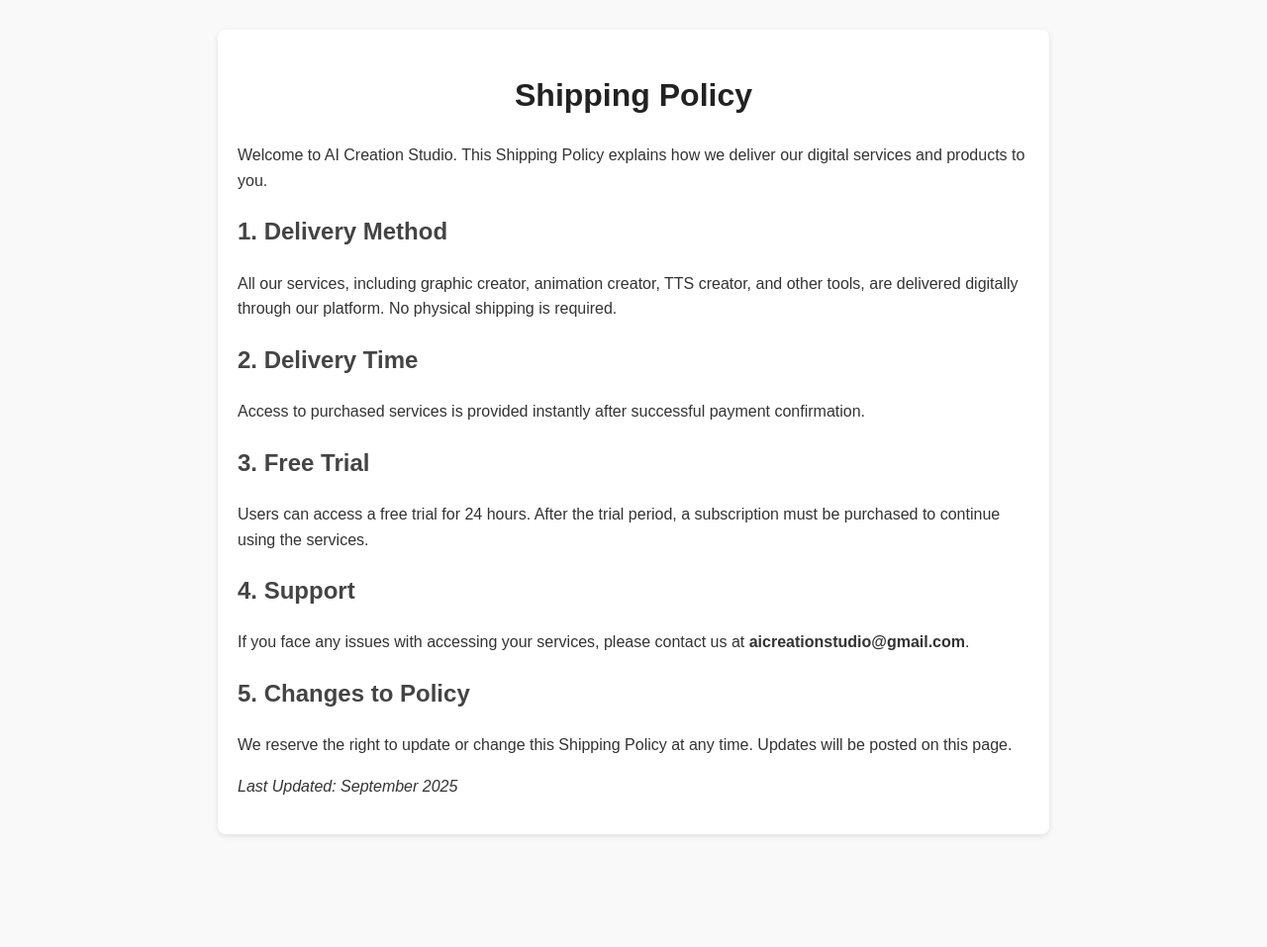
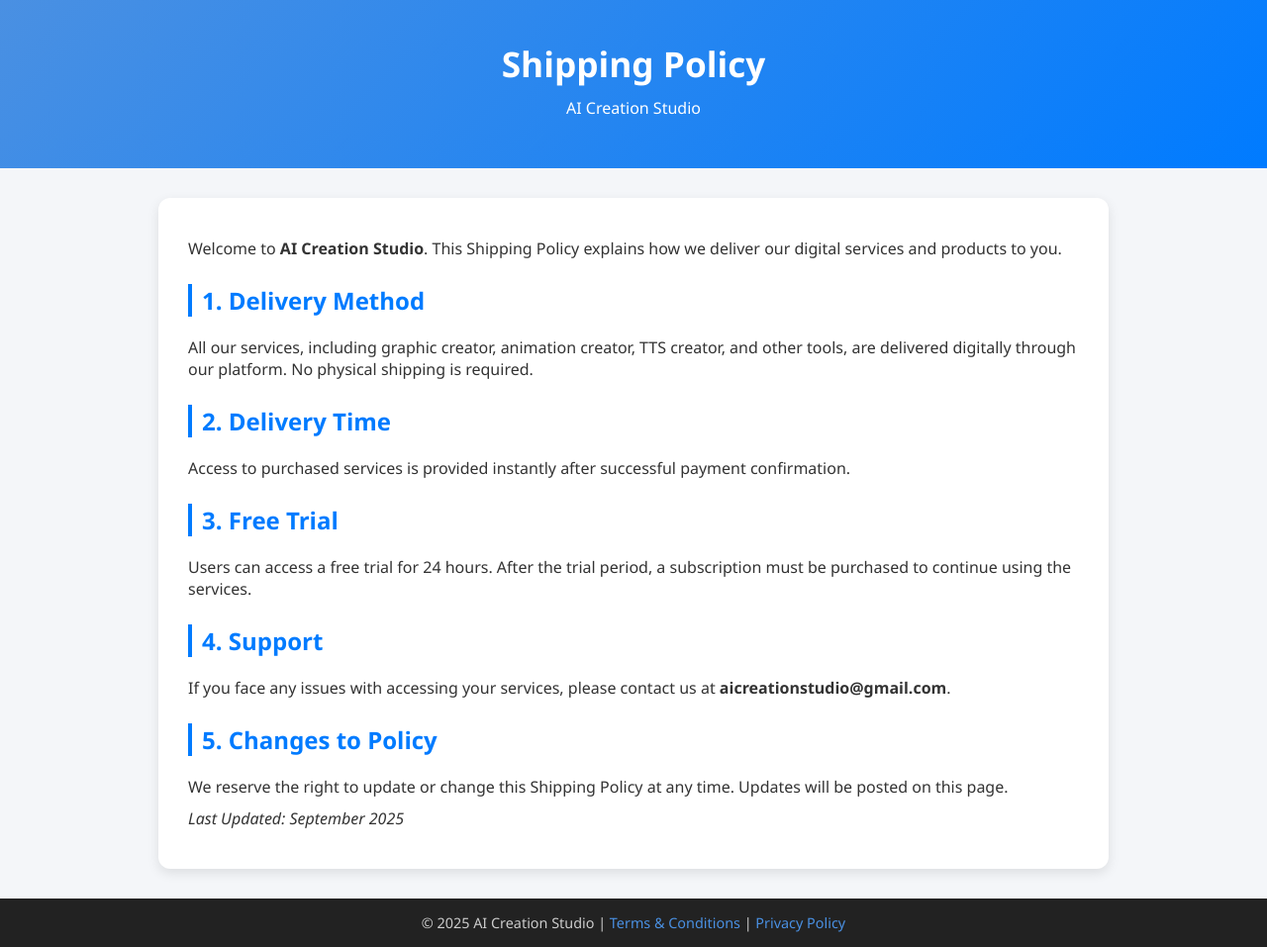
Before and after one commit to ailaboratory56-collab/Ai-creation-studio, a plain HTML site: page shipping.html in a window 1280 px wide. Shown: the whole page at 99% size. Before the commit the page ends 873 px from the top, so only its background shows below. Drawn offline with Linux system fonts and the light colour scheme.

Commit message:
Update shipping.html

```diff
--- a/shipping.html
+++ b/shipping.html
@@ -3,37 +3,65 @@
 <head>
   <meta charset="UTF-8">
   <meta name="viewport" content="width=device-width, initial-scale=1.0">
-  <title>Shipping Policy</title>
+  <title>Shipping Policy - AI Creation Studio</title>
   <style>
     body {
-      font-family: Arial, sans-serif;
-      margin: 30px;
-      background-color: #f9f9f9;
+      font-family: "Segoe UI", Arial, sans-serif;
+      margin: 0;
+      padding: 0;
+      background: #f4f6f9;
       color: #333;
-      line-height: 1.6;
     }
-    h1 {
+    header {
+      background: linear-gradient(135deg, #4a90e2, #007bff);
+      color: white;
       text-align: center;
-      color: #222;
+      padding: 40px 20px;
+    }
+    header h1 {
+      margin: 0;
+      font-size: 2.2rem;
     }
     .container {
-      max-width: 800px;
-      margin: auto;
-      padding: 20px;
+      max-width: 900px;
+      margin: 30px auto;
       background: #fff;
-      border-radius: 8px;
-      box-shadow: 0 2px 6px rgba(0,0,0,0.1);
+      padding: 30px;
+      border-radius: 12px;
+      box-shadow: 0 4px 12px rgba(0,0,0,0.1);
     }
     h2 {
-      margin-top: 20px;
-      color: #444;
+      color: #007bff;
+      margin-top: 25px;
+      border-left: 4px solid #007bff;
+      padding-left: 10px;
+    }
+    p {
+      margin: 10px 0;
+      font-size: 1rem;
+    }
+    footer {
+      text-align: center;
+      padding: 15px;
+      margin-top: 30px;
+      background: #222;
+      color: #ccc;
+      font-size: 0.9rem;
+    }
+    footer a {
+      color: #4a90e2;
+      text-decoration: none;
     }
   </style>
 </head>
 <body>
+  <header>
+    <h1>Shipping Policy</h1>
+    <p>AI Creation Studio</p>
+  </header>
+
   <div class="container">
-    <h1>Shipping Policy</h1>
-    <p>Welcome to AI Creation Studio. This Shipping Policy explains how we deliver our digital services and products to you.</p>
+    <p>Welcome to <b>AI Creation Studio</b>. This Shipping Policy explains how we deliver our digital services and products to you.</p>
 
     <h2>1. Delivery Method</h2>
     <p>All our services, including graphic creator, animation creator, TTS creator, and other tools, are delivered digitally through our platform. No physical shipping is required.</p>
@@ -52,5 +80,9 @@
 
     <p><em>Last Updated: September 2025</em></p>
   </div>
+
+  <footer>
+    &copy; 2025 AI Creation Studio | <a href="terms-conditions.html">Terms & Conditions</a> | <a href="privacy.html">Privacy Policy</a>
+  </footer>
 </body>
 </html>
```
